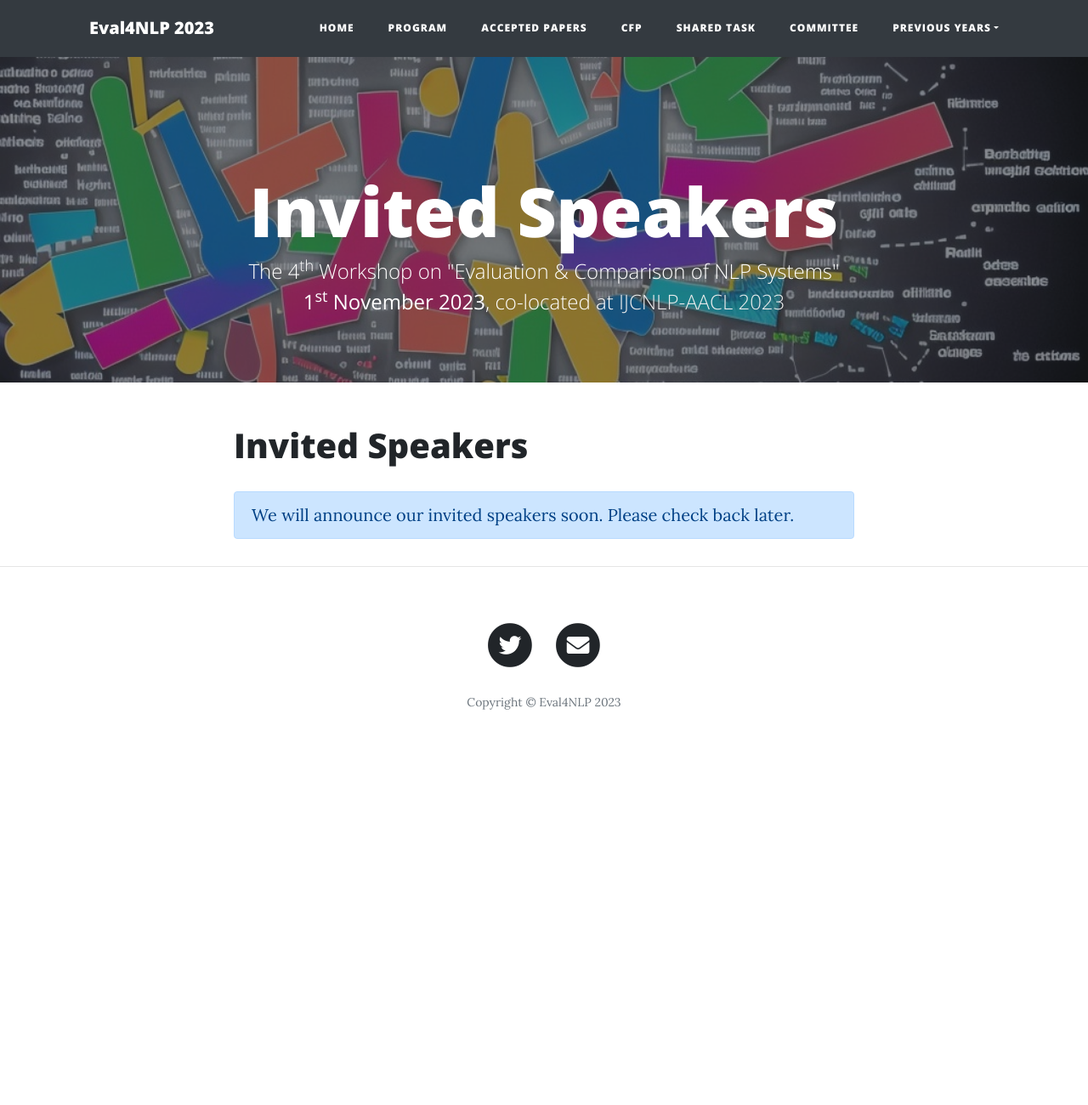
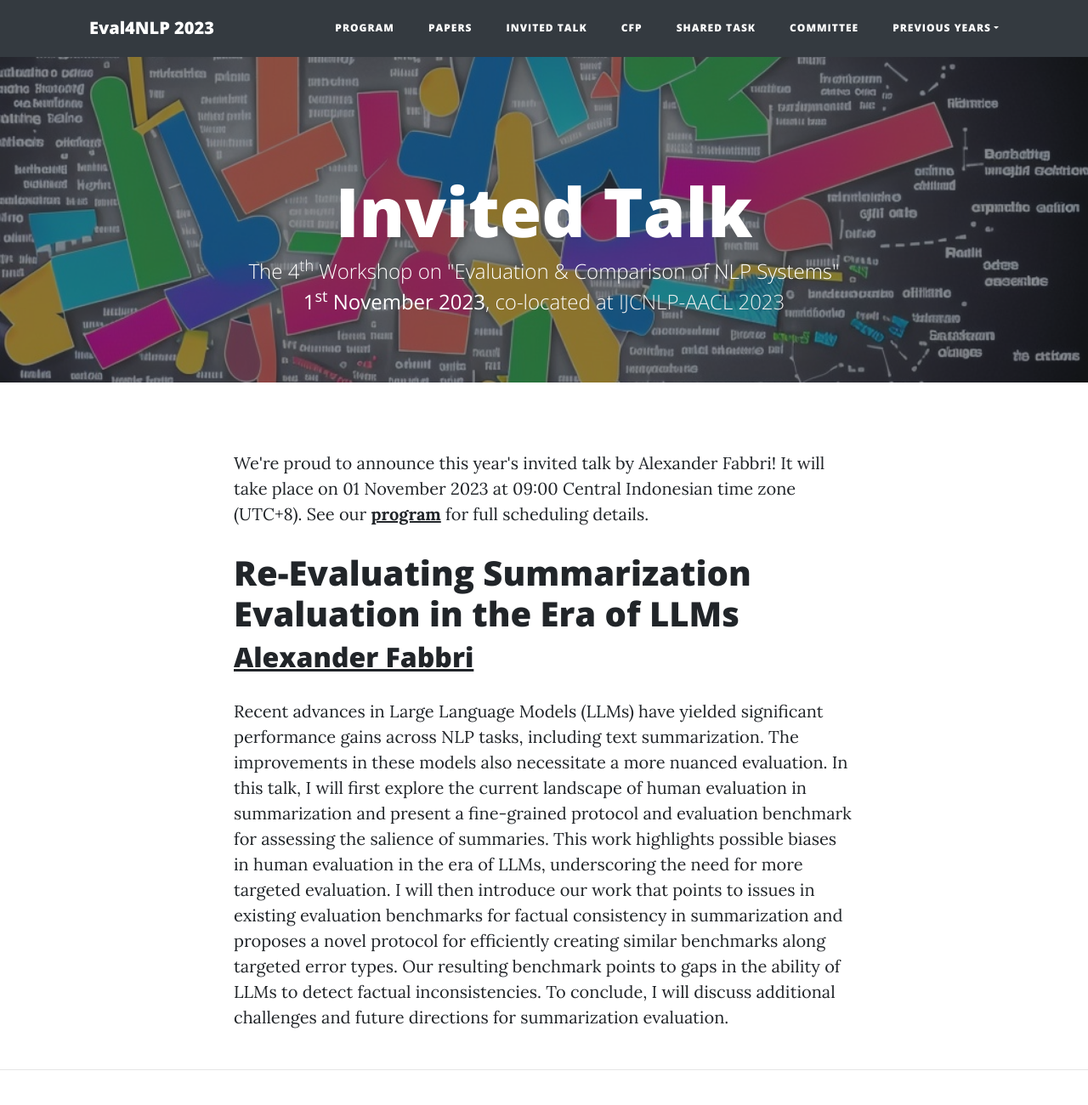
Before and after one commit to eval4nlp/eval4nlp.github.io, a website: page 2023/invited-speakers.html in a window 1280 px wide. Shown: the top 1300 px of the page at 85% size. Before the commit the page ends 902 px from the top, so only its background shows below. Drawn offline with Linux system fonts and the light colour scheme.

Commit message:
Add invited talk

```diff
--- a/2023/invited-speakers.html
+++ b/2023/invited-speakers.html
@@ -54,7 +54,7 @@
       <div class="row">
         <div class="col-lg-8 col-md-10 mx-auto">
           <div class="site-heading">
-            <h1>Invited Speakers</h1>
+            <h1>Invited Talk</h1>
               <span class="subheading">The 4<sup>th</sup> Workshop on "Evaluation & Comparison of NLP Systems"</span>
             <span class="subheading"><b>1<sup>st</sup> November 2023</b>, co-located at <a href="www.ijcnlp-aacl2023.org/" target="blank">IJCNLP-AACL 2023</a></span>
           </div>
@@ -67,16 +67,22 @@
   <div class="container">
     <div class="row">
       <div class="col-lg-8 col-md-10 mx-auto">
-          <h1>Invited Speakers</h1>
-          <!-- <div id="name">
-              <h2><a href="TBD" target="blank" style="text-decoration: underline">Speaker name</a></h2>
-              <h3>Topic</h3>
-              <p><b>Abstract:</b> ...</p>
-              <p><b>Bio:</b> ...</p>
-          </div> -->
-          <p class="alert alert-primary" role="alert">
-            We will announce our invited speakers soon. Please check back later.
-          </p>
+          <p>We're proud to announce this year's invited talk by Alexander Fabbri!
+              It will take place on 01 November 2023 at 09:00 Central Indonesian time zone (UTC+8).
+              See our <a href="./program.html" style="font-weight:bold">program</a> for full scheduling details.
+             </p>
+
+          <h1>Re-Evaluating Summarization Evaluation in the Era of LLMs</h1>
+          <div id="name">
+              <h2><a href="https://alex-fabbri.github.io/" target="blank" style="text-decoration: underline">Alexander Fabbri</a></h2>
+              <p>
+                Recent advances in Large Language Models (LLMs) have yielded significant performance gains across NLP tasks, including text summarization. The improvements in these models also necessitate a more nuanced evaluation.
+In this talk, I will first explore the current landscape of human evaluation in summarization and present a fine-grained protocol and evaluation benchmark for assessing the salience of summaries. This work highlights possible biases in human evaluation in the era of LLMs, underscoring the need for more targeted evaluation.
+I will then introduce our work that points to issues in existing evaluation benchmarks for factual consistency in summarization and proposes a novel protocol for efficiently creating similar benchmarks along targeted error types. Our resulting benchmark points to gaps in the ability of LLMs to detect factual inconsistencies.
+To conclude, I will discuss additional challenges and future directions for summarization evaluation.
+              </p>
+              <!-- <p><b>Bio:</b> ...</p> -->
+          </div>
       </div>
     </div>
   </div>
--- a/2023/nav.html
+++ b/2023/nav.html
@@ -1,12 +1,15 @@
 <ul class="navbar-nav ml-auto">
-  <li class="nav-item">
+  <!-- <li class="nav-item">
     <a class="nav-link" href="index.html">Home</a>
-  </li>
+  </li> -->
   <li class="nav-item">
     <a class="nav-link" href="program.html">Program</a>
   </li>
   <li class="nav-item">
-    <a class="nav-link" href="accepted-papers.html">Accepted Papers</a>
+    <a class="nav-link" href="accepted-papers.html">Papers</a>
+  </li>
+  <li class="nav-item">
+    <a class="nav-link" href="invited-speakers.html">Invited Talk</a>
   </li>
   <li class="nav-item">
     <a class="nav-link" href="cfp.html">CFP</a>
@@ -17,9 +20,6 @@
   <li class="nav-item">
     <a class="nav-link" href="organization.html">Committee</a>
   </li>
-  <!-- <li class="nav-item">
-    <a class="nav-link" href="invited-speakers.html">Invited Speakers</a>
-  </li> -->
   <li class="nav-item dropdown">
     <a class="nav-link dropdown-toggle" data-toggle="dropdown" href="#" role="button" aria-haspopup="true" aria-expanded="false">Previous Years</a>
     <div class="dropdown-menu">
```
Also changed, not shown: 2023/index.html (+7 -2 lines), 2023/program.html (+4 -1 lines).
